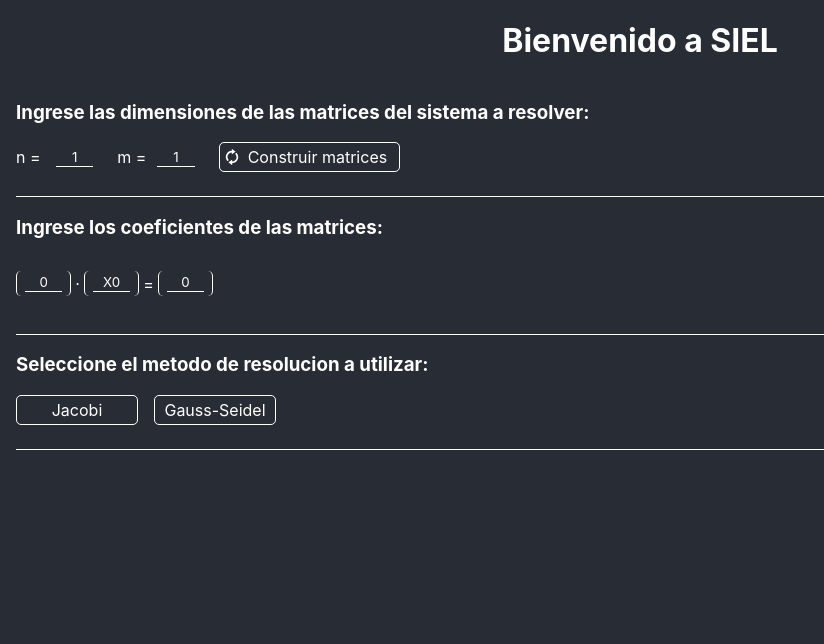
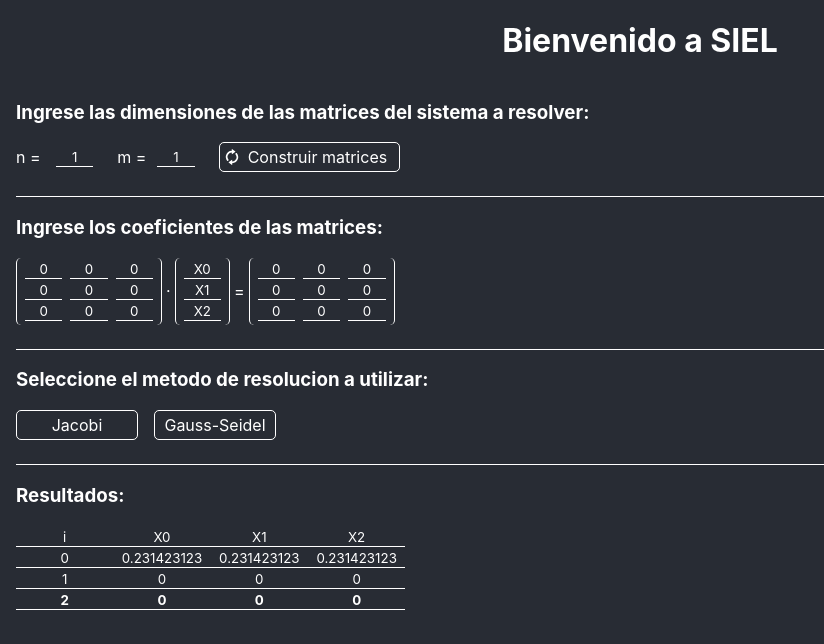
Before and after one commit to BiancoN/ms-2c-2018, a React (Create React App) app: page / in a window 1280 px wide. Shown: the top 644 px of the page, without its empty margins (0-824 px from the left). Built offline with nearby package versions, Linux system fonts and the light colour scheme.

Commit message:
Add results display

```diff
--- a/src/App.css
+++ b/src/App.css
@@ -35,7 +35,7 @@ body {
   padding: 0 1em;
 }
 
-.Step h3 {
+.Step h3, .Step .ResultsContainer {
   width: 100%;
 }
 
@@ -121,3 +121,11 @@ body {
   color: rgb(200, 0, 0);
   padding: 0.25em;
 }
+
+.Step .ResultsContainer .Table .RowContainer .Input input {
+  width: 7em;
+}
+
+.Step .ResultsContainer .Table .LastRow .Input input {
+  font-weight: 700;
+}
--- a/src/App.js
+++ b/src/App.js
@@ -11,11 +11,12 @@ class App extends Component {
       step: 0,
       n: 1,
       m: 1,
-      a: [[0]],
-      b: [[0]],
-      x: [['X0']],
+      a: [[0, 0, 0], [0, 0, 0], [0, 0, 0]],
+      b: [[0, 0, 0], [0, 0, 0], [0, 0, 0]],
+      x: [['X0'], ['X1'], ['X2']],
       results: {
-        available: false,
+        available: true,
+        values: [[0.231423123, 0.231423123, 0.231423123], [0, 0, 0], [0, 0, 0]],
         error: false,
         errorMessage: 'La matriz no es diagonalmente dominante. Reorganice filas o columnas para lograr esta condicion'
       }
@@ -51,7 +52,7 @@ class App extends Component {
           onChange={this.onChange}
           onBuildMatrix={this.onBuildMatrix}
         />
-        <Algorithm results={results} />
+        <Algorithm results={results} x={x} />
       </div>
     );
   }
--- /dev/null
+++ b/src/components/Table.jsx
@@ -0,0 +1,24 @@
+import React from 'react';
+import _ from 'lodash';
+import Input from './Input';
+
+const Table = ({ values, x }) => {
+  const namesRow = ['i'].concat(_.flatten(x));
+  const indexedRows = values.map((row, index) => [index].concat(row));
+  const table = [namesRow].concat(indexedRows);
+  return (
+    <div className="Table">
+    {
+      table.map((row, index) =>
+        <div className={`RowContainer ${index === table.length - 1 ? 'LastRow' : ''}`}>
+        {
+          row.map(coef => <Input value={coef} editable={false} type="text" />)
+        }
+        </div>
+      )
+    }
+    </div>
+  );
+};
+
+export default Table;
--- a/src/steps/Algorithm.jsx
+++ b/src/steps/Algorithm.jsx
@@ -1,6 +1,7 @@
 import React from 'react';
+import Table from '../components/Table';
 
-const Algorithm = ({ runJacobiAlgorithm, runGaussSeidelAlgorithm, results }) => (
+const Algorithm = ({ runJacobiAlgorithm, runGaussSeidelAlgorithm, results, x }) => (
   <div className="Step">
     <h3>Seleccione el metodo de resolucion a utilizar:</h3>
     <div className="ButtonsContainer">
@@ -18,6 +19,13 @@ const Algorithm = ({ runJacobiAlgorithm, runGaussSeidelAlgorithm, results }) =>
         {results.errorMessage}
       </p>
     }
+    {
+      results.available &&
+      <div className="ResultsContainer">
+        <h3>Resultados:</h3>
+        <Table values={results.values} x={x} />
+      </div>
+    }
   </div>
 );
 
```
